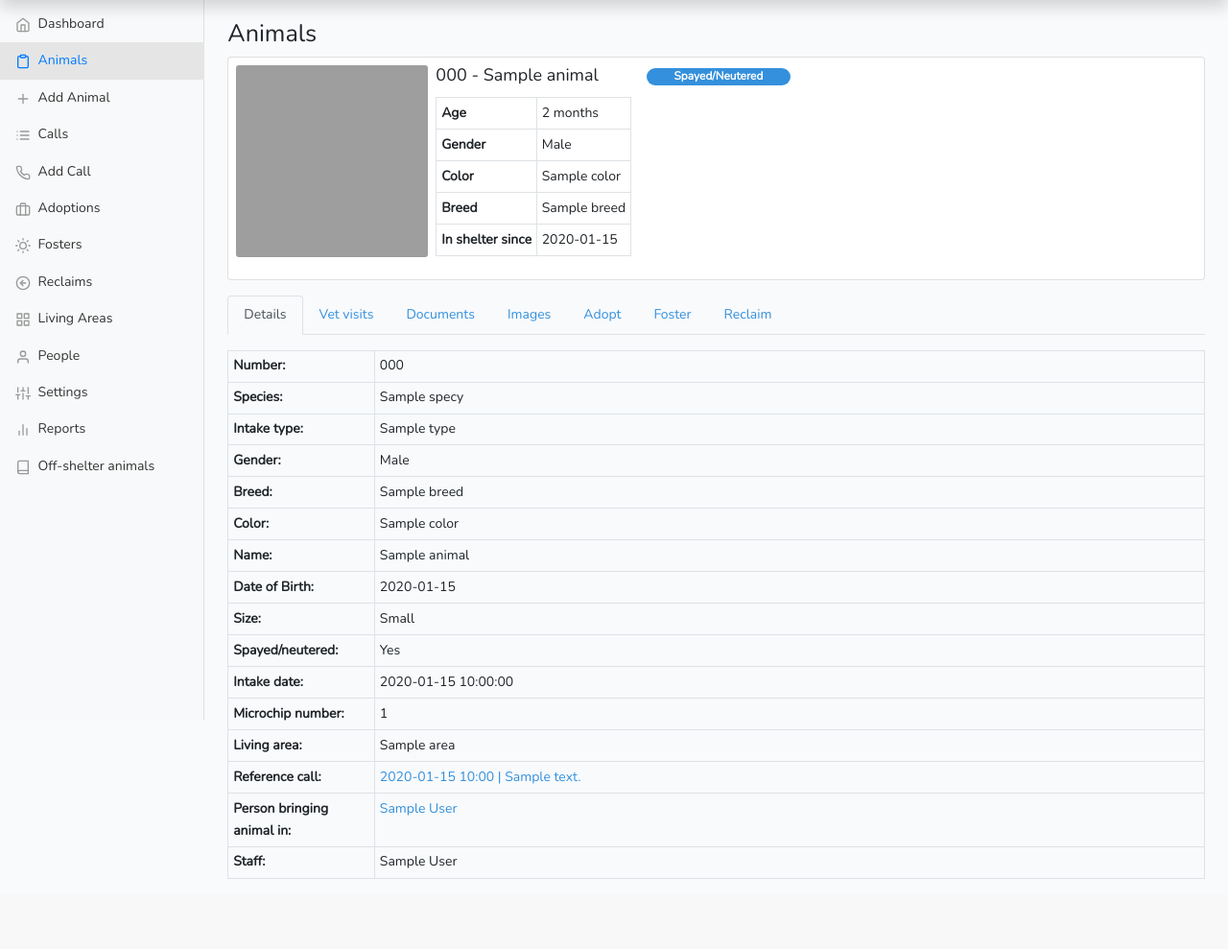
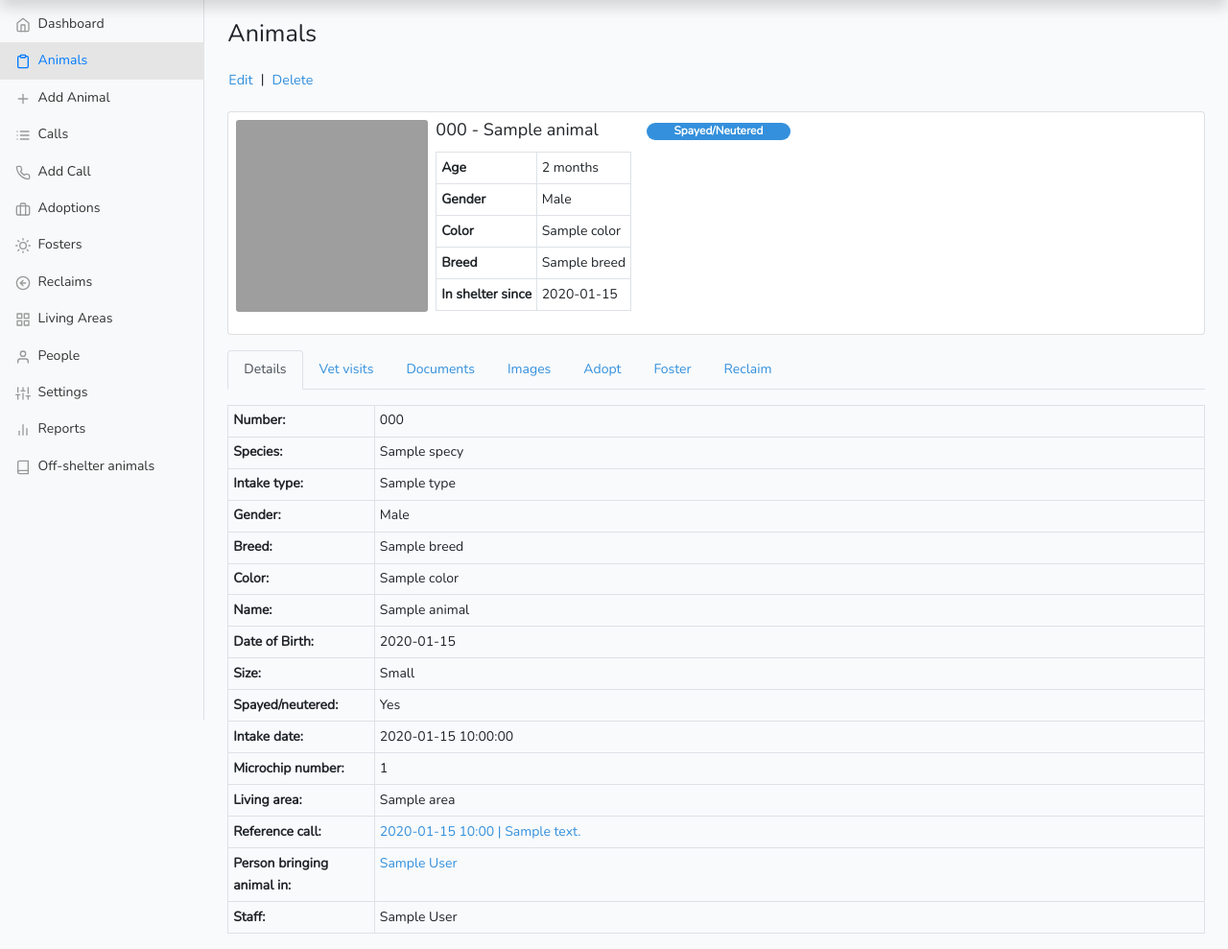
Before and after one commit to sarunas-k/zoo-shelter-manager, a Laravel app: page /animals/1 in a window 1280 px wide. Shown: the part 50-1039 px from the top of the page at 96% size. Before the commit the page ends 982 px from the top, so only its background shows below. Run offline with Laravel 8, Linux system fonts and the light colour scheme; a user stored in the database is signed in; data comes from the database, SQL or seed files in the repository; tables that the repository leaves empty hold one stand-in row (values such as "Sample post"); style sheets or scripts are compiled from the project's sources; parts of the project's set-up code (start-up, migrations or seed data) failed here and were passed over; grey boxes are pictures that could not be loaded.

Commit message:
Add edit and delete links to animal show page

```diff
--- a/resources/views/animals/show.blade.php
+++ b/resources/views/animals/show.blade.php
@@ -18,6 +18,14 @@
 @if(!isset($animal))
 <p>Animal not found.</p>
 @else
+<div style="margin-top: 1em; margin-bottom: 1em;">
+    <a href="{{route('animals.edit', ['id' => $animal->id])}}" class="btn btn-link" style="padding-left: 0; padding-right: 0.25em">Edit</a> |
+    <form method="POST" action="{{route('animals.destroy', ['id' => $animal->id])}}" style="display: inline-block">
+        @csrf
+        @method('DELETE')
+        <button type="submit" class="btn btn-link" style="padding-left: 0.25em">Delete</button>
+    </form>
+</div>
 @include('partials/animal-card')
 <!-- Animal details tabs navigation -->
 <ul class="nav nav-tabs" id="animal-details-tabs" role="tablist">
```
